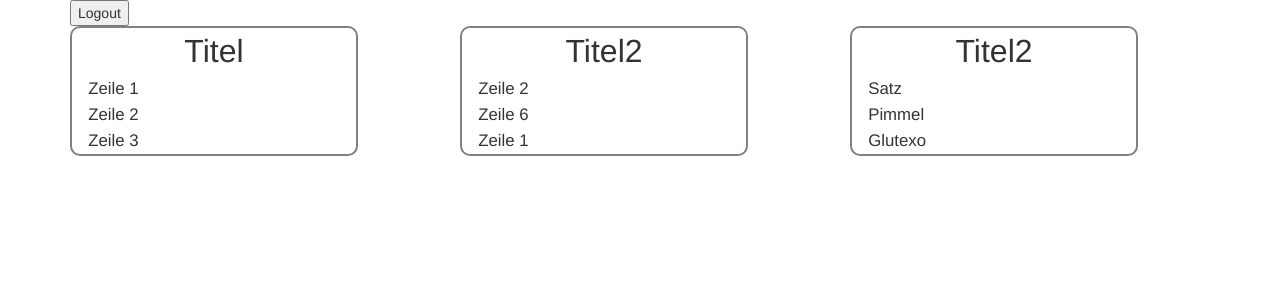
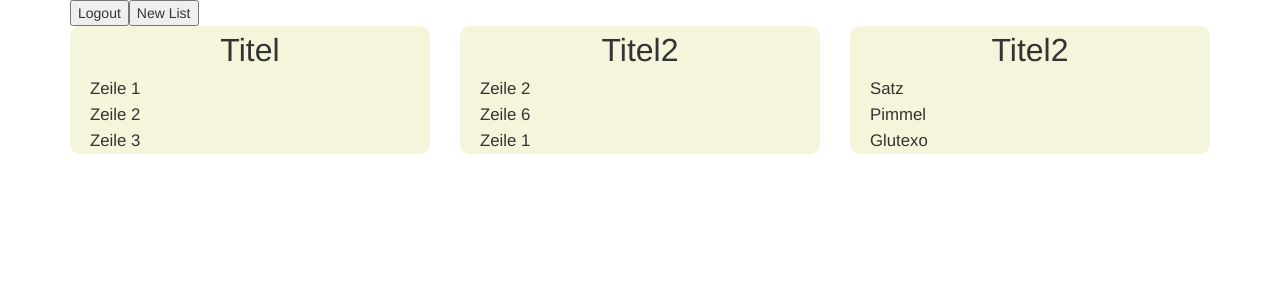
Before and after one commit to WobiGe/todoMe, an Angular app: page /overview in a window 1280 px wide. Shown: the top 300 px of the page. Built offline with nearby package versions, Linux system fonts and the light colour scheme.

Commit message:
add dummy todo list

```diff
--- a/src/app/todo-list-overview/todo-list-item/todo-list-item.component.css
+++ b/src/app/todo-list-overview/todo-list-item/todo-list-item.component.css
@@ -1,19 +1,23 @@
 .todo-item-block{
-  border: 2px solid gray;
-  width: 80%;
+  width: 100%;
   text-align: center;
   border-radius: 10px;
+  background-color: #f5f5dc;
 }
 .todo-item-title{
   border: 0;
-  width: 90%;
+  width: 99%;
   font-size: 32px;
   text-align: center;
+  border-radius: 10px;
+  margin: 1px;
+  background-color: #f5f5dc;
 }
 
 .todo-item-line{
   border: 0;
   font-size: larger;
+  background-color: #f5f5dc;
   width: 90%;
 }
 
--- a/src/app/todo-list-overview/todo-list-item/todo-list-item.component.html
+++ b/src/app/todo-list-overview/todo-list-item/todo-list-item.component.html
@@ -1,6 +1,6 @@
 <div class="todo-item-block">
-    <input class="todo-item-title" [value]="title">
-    <div *ngFor="let line of lines; let i = index;">
-      <input class="todo-item-line"  type="text" [value]="line">
+  <input class="todo-item-title" [value]="title">
+  <div *ngFor="let line of lines; let i = index;">
+    <input class="todo-item-line" type="text" [value]="line">
   </div>
 </div>
--- a/src/app/todo-list-overview/todo-list-overview.component.html
+++ b/src/app/todo-list-overview/todo-list-overview.component.html
@@ -1,4 +1,5 @@
 <button (click)="onLogout()">Logout</button>
+<button (click)="onAddTodoList()">New List</button>
 <div class="row">
   <div *ngFor="let item of todoLists; let i = index">
       <div class="col-md-4">
--- a/src/app/todo-list-overview/todo-list-overview.component.ts
+++ b/src/app/todo-list-overview/todo-list-overview.component.ts
@@ -23,6 +23,10 @@ export class TodoListOverviewComponent implements OnInit {
     this.authService.logoutUser();
   }
 
+  onAddTodoList(){
+    this.todoLists.push(new TodoListItem(1,"Titel",[""]));
+  }
+
 
 
 }
```
